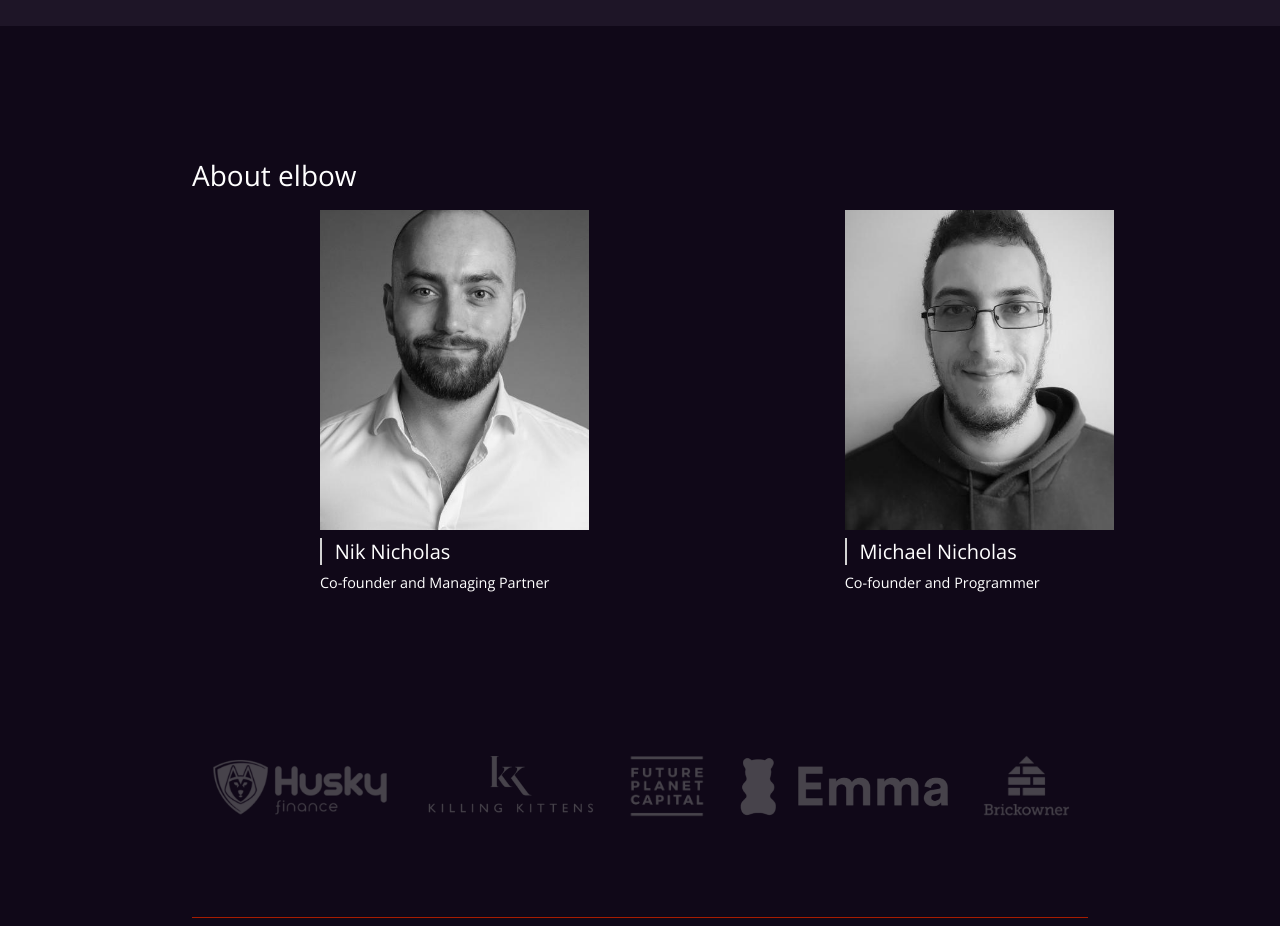
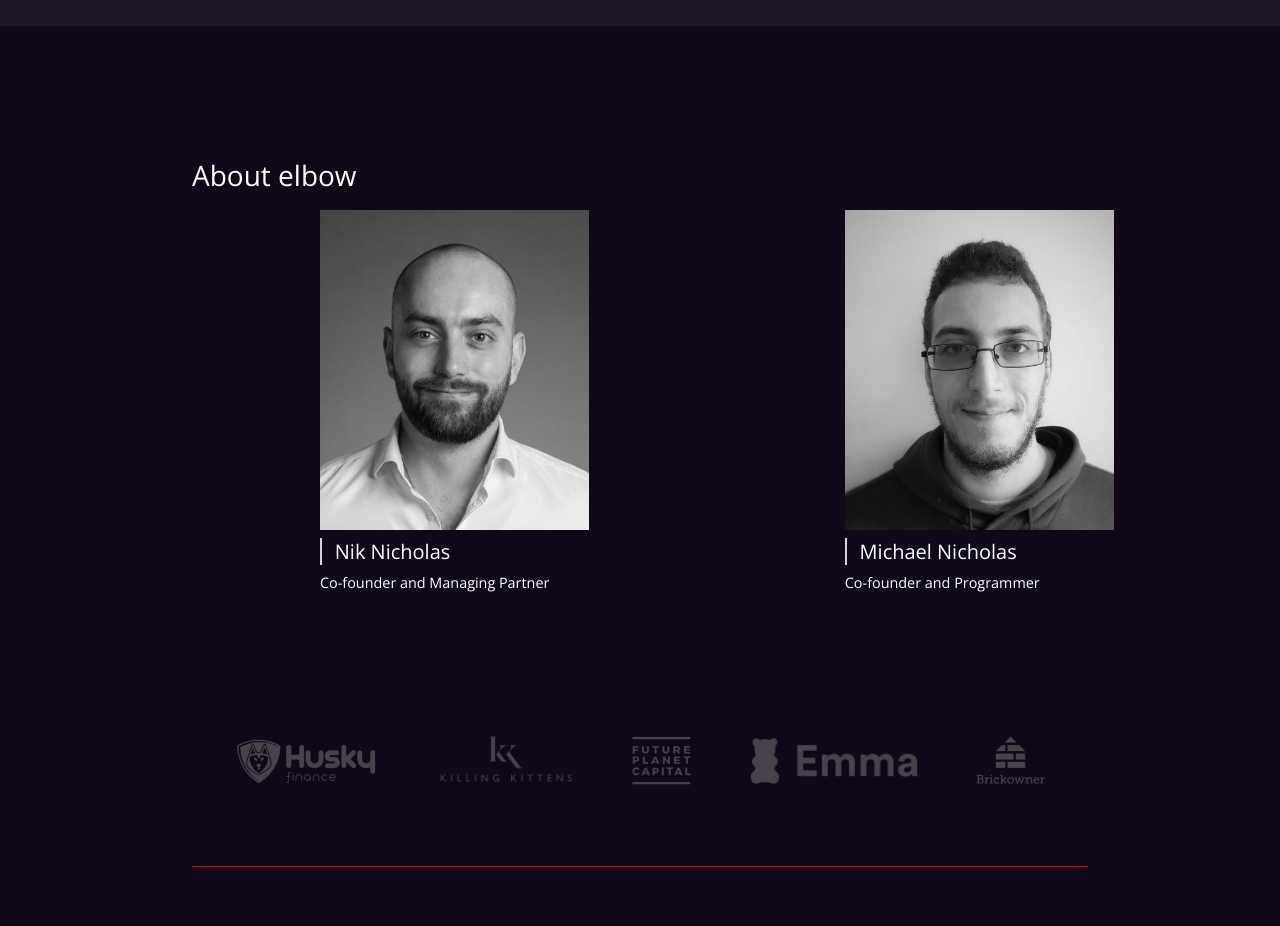
Before and after one commit to mnicholas26/sweatequity, a plain HTML site: page index.html in a window 1280 px wide. Shown: the part 3020-3946 px from the top of the page. Drawn offline with nearby package versions, Linux system fonts and the light colour scheme.

Commit message:
changed company logo size changed about us image position

```diff
--- a/index.css
+++ b/index.css
@@ -260,8 +260,12 @@ body{
     font-size: 1.8vh;
 }
 
+#about img{
+    transform: translateY(10%);
+}
+
 #michaelpic{
-    transform: translateY(-9%) scale(.95);
+    transform: translateY(0%) scale(.95) !important;
 }
 
 .readmore{
@@ -338,7 +342,7 @@ body.dark .social.git > img{
 
 .compPic{
     margin: 1.2vw;
-    height: 8vw;
+    height: 4vw;
     display: flex;
     align-items: center;
     justify-content: center;
```
